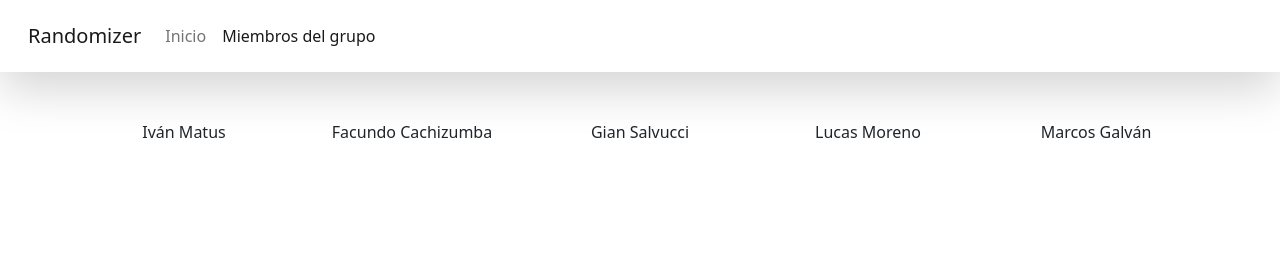
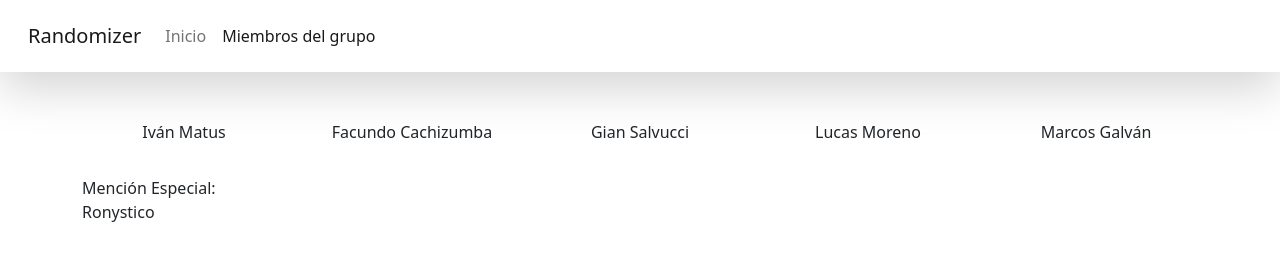
Before and after one commit to Iv4mn/Randomizer, a plain HTML site: page members.html in a window 1280 px wide. Drawn offline with nearby package versions, Linux system fonts and the light colour scheme.

Commit message:
Update members.html

```diff
--- a/members.html
+++ b/members.html
@@ -39,6 +39,10 @@
             <div class="col-lg mb-3"><p class="text-center">Lucas Moreno</p></div>
             <div class="col-lg"><p class="text-center">Marcos Galván</p></div>
         </div>
+	    <div class="row">
+		    <div class="col-lg-2">Mención Especial:<div>
+			    <div class="col-lg-2">Ronystico</div>
+	    </div>
     </div>
 </body>
 </html>
```
